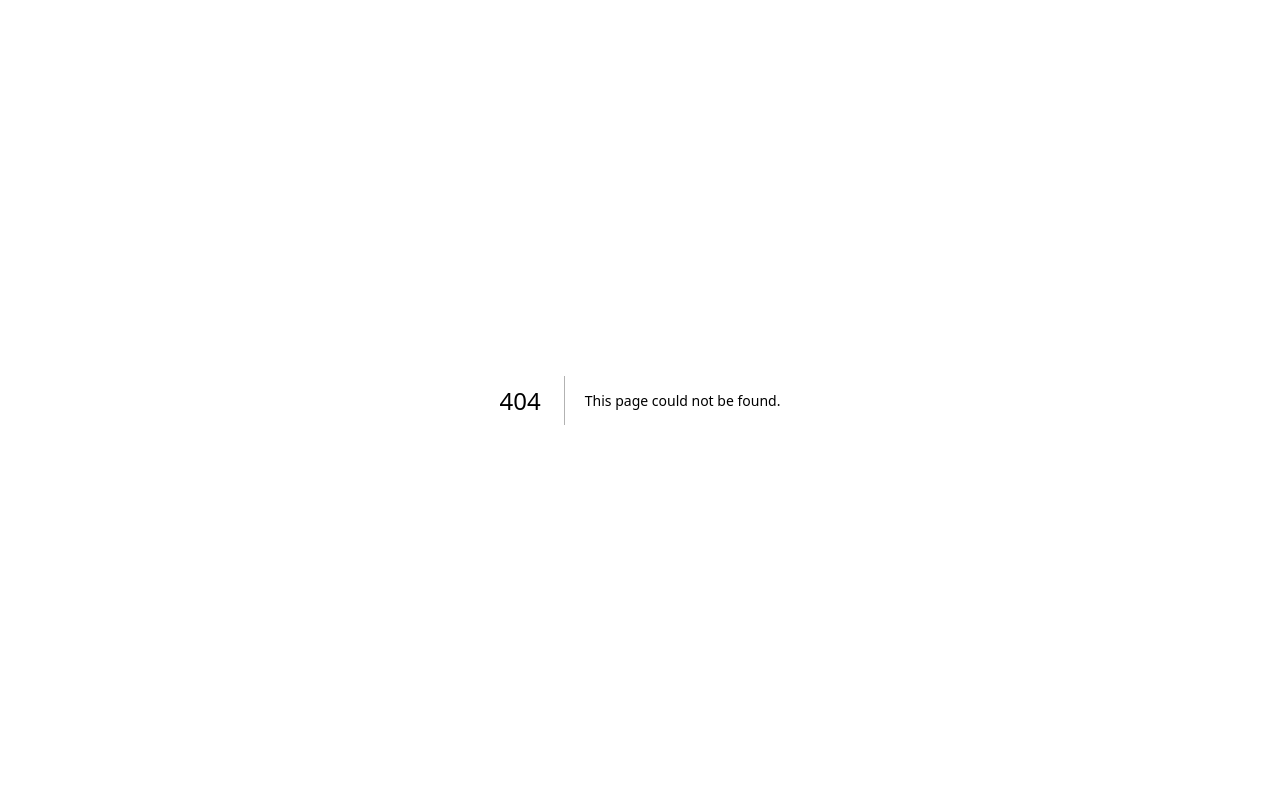
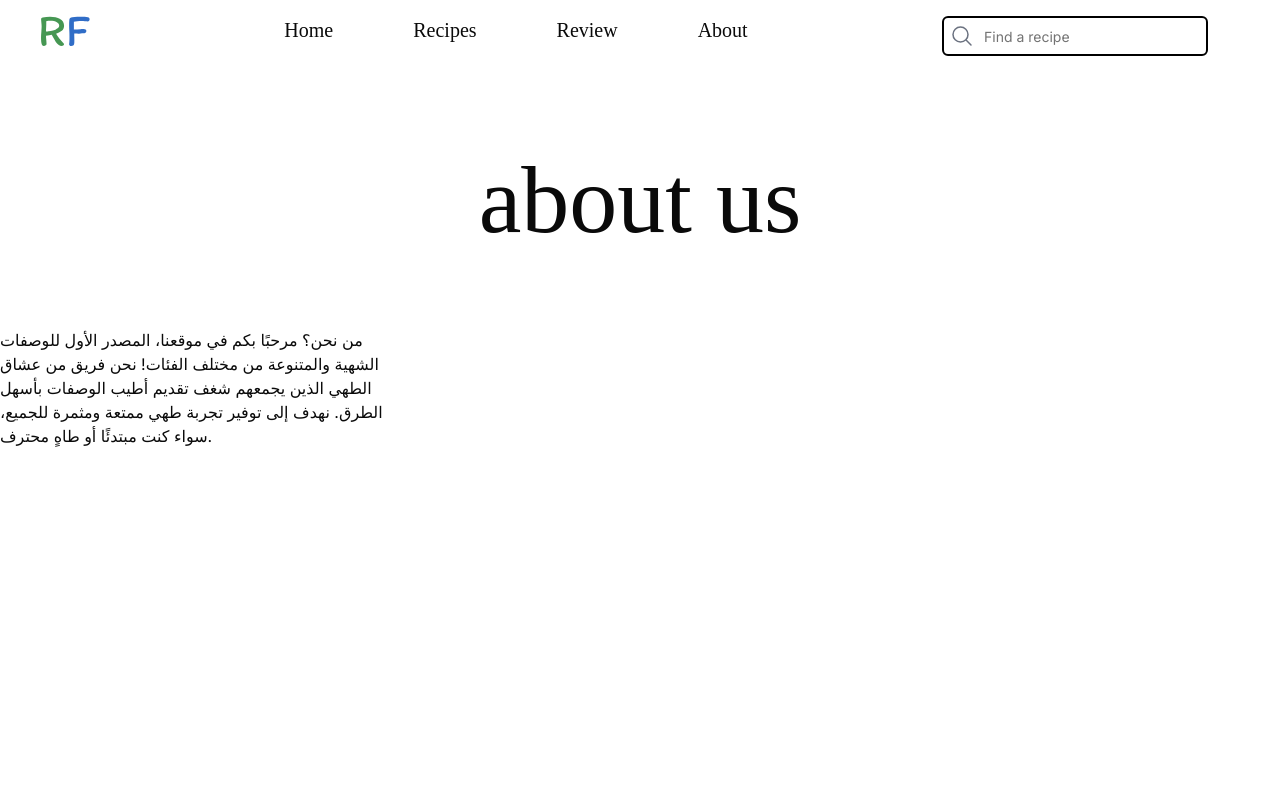
Before and after one commit to hadilyahi/Food-Recipes-, a Next.js app: page /About in a window 1280 px wide. Before the commit this address had no page. Shown: the top 800 px of the page. Built offline with nearby package versions, Linux system fonts and the light colour scheme.

Commit message:
create route of pages

```diff
--- /dev/null
+++ b/src/app/About/page.tsx
@@ -0,0 +1,23 @@
+import React from "react";
+
+function About() {
+  return (
+    <>
+      <div>
+        <h1 className="flex justify-center items-center text-8xl font-itim p-20">
+          about us
+        </h1>
+      </div>
+      <div className="w-[386px]">
+        <p className="">
+          من نحن؟ مرحبًا بكم في موقعنا، المصدر الأول للوصفات الشهية والمتنوعة من
+          مختلف الفئات! نحن فريق من عشاق الطهي الذين يجمعهم شغف تقديم أطيب
+          الوصفات بأسهل الطرق. نهدف إلى توفير تجربة طهي ممتعة ومثمرة للجميع،
+          سواء كنت مبتدئًا أو طاهٍ محترف.
+        </p>
+      </div>
+    </>
+  );
+}
+
+export default About;
--- /dev/null
+++ b/src/app/Recipes/page.tsx
@@ -0,0 +1,11 @@
+import React from 'react'
+
+function Recipes() {
+  return (
+    <div>
+
+    </div>
+  )
+}
+
+export default Recipes
--- /dev/null
+++ b/src/app/Review/page.tsx
@@ -0,0 +1,11 @@
+import React from 'react'
+
+function Review() {
+  return (
+    <div>
+
+    </div>
+  )
+}
+
+export default Review
--- a/src/app/globals.css
+++ b/src/app/globals.css
@@ -67,3 +67,7 @@
     @apply bg-background text-foreground;
   }
 }
+
+main {
+  flex: 1;
+}
--- a/src/app/CompoPage1/NavBar.tsx
+++ b/src/app/home/CompoPage1/NavBar.tsx
@@ -3,6 +3,7 @@ import { Input } from "@/components/ui/input";
 import { MagnifyingGlassIcon } from '@heroicons/react/24/outline';
 
 import React from "react";
+import Link from "next/link";
 
 const NavBar = () => {
   return (
@@ -12,9 +13,10 @@ const NavBar = () => {
           <Image src="/RF.svg" alt="شعار" width={50} height={50} />
         </div>
         <div className="flex gap-20 relative">
-          <a href="" className="font-itim text-xl hover:text-red-600">Home</a>
+        <Link href={"/home"}><button className="font-itim text-xl hover:text-red-600">Home</button></Link>
           <div className="group relative">
-            <a href="" className="font-itim text-xl hover:text-red-600">Recipes</a>
+          <Link href={"/Recipes"}><button className="font-itim text-xl hover:text-red-600">Recipes</button></Link>
+
             <div className="absolute left-1/2 w-[407px] h-[212px] transform -translate-x-1/2 mt-2 bg-white border border-gray-300 rounded-lg shadow-lg opacity-0 group-hover:opacity-100 transition-opacity duration-300 flex flex-col items-center">
 
               <h3 className="text-lg font-acme mt-4">Choose your category!</h3>
@@ -42,8 +44,9 @@ const NavBar = () => {
               </div>
             </div>
           </div>
-          <a href="" className="font-itim text-xl hover:text-red-600">Review</a>
-          <a href="" className="font-itim text-xl hover:text-red-600">About</a>
+          <Link href={"/Recipes"}><button className="font-itim text-xl hover:text-red-600">Review</button></Link>
+
+         <Link href={"/About"}><button className="font-itim text-xl hover:text-red-600">About</button></Link>
         </div>
         <div className="relative flex items-center">
           <Input
--- /dev/null
+++ b/src/app/home/page.tsx
@@ -0,0 +1,16 @@
+import React from "react";
+import Section from "./CompoPage1/Section1";
+import Section2 from "./CompoPage1/Section2";
+import { Layout } from "lucide-react";
+
+function Page() {
+  return (
+    <div>
+      <Section />
+      <hr className="mb-8 border-2" />
+      <Section2 />
+    </div>
+  );
+}
+
+export default Page;
--- /dev/null
+++ b/src/app/index.tsx
@@ -0,0 +1,14 @@
+import { useRouter } from 'next/router';
+import { useEffect } from 'react';
+
+const IndexPage = () => {
+  const router = useRouter();
+
+  useEffect(() => {
+    router.push('/home');
+  }, [router]);
+
+  return null; // يمكنك وضع مؤشر تحميل هنا إذا أردت
+};
+
+export default IndexPage;
--- a/src/app/layout.tsx
+++ b/src/app/layout.tsx
@@ -1,11 +1,13 @@
 import type { Metadata } from "next";
 import { Inter } from "next/font/google";
 import "./globals.css";
+import NavBar from "./home/CompoPage1/NavBar"; // تأكد من تعديل المسار إذا لزم الأمر
+import Fotter from "./home/CompoPage1/Fotter";
 
 const inter = Inter({ subsets: ["latin"] });
 
 export const metadata: Metadata = {
-  title: "Create Next App",
+  title: "Food Recipes",
   description: "Generated by create next app",
 };
 
@@ -16,7 +18,13 @@ export default function RootLayout({
 }>) {
   return (
     <html lang="en">
-      <body className={inter.className}>{children}</body>
+      <body className={inter.className}>
+        <NavBar />
+        <main style={{ minHeight: 'calc(100vh - 100px)' }}> {/* تعديل ارتفاع المحتوى الرئيسي */}
+          {children}
+        </main>
+        <Fotter />
+      </body>
     </html>
   );
 }
--- a/src/app/page.tsx
+++ b/src/app/page.tsx
@@ -1,29 +1,26 @@
 "use client";
-import Image from "next/image";
-import NavBar from "./CompoPage1/NavBar";
 import { Helmet } from "react-helmet";
 import { useEffect } from "react";
-import Section from "./CompoPage1/Section1";
-import Section2 from "./CompoPage1/Section2";
-import Fotter from "./CompoPage1/Fotter";
+
+import Page from "./home/page";
+import { useRouter } from "next/router";
 
 export default function Home() {
+
+
+
   useEffect(() => {
     document.title = "Food Recipes";
   }, []);
   return (
     <>
       <Helmet>
-        <title>اسم الموقع</title>
         <link rel="icon" href="/RF.svg" />
         <meta property="og:image" content="/RF.svg" />
       </Helmet>
+
       <div className="flex flex-col ">
-        <NavBar  />
-        <Section/>
-        <hr className="mb-8 border-2"/>
-        <Section2/>
-        <Fotter/>
+        <Page />
       </div>
     </>
   );
```
Also changed, not shown: src/app/home/CompoPage1/Fotter.tsx (renamed from src/app/CompoPage1/Fotter.tsx), src/app/home/CompoPage1/Section1.tsx (renamed from src/app/CompoPage1/Section1.tsx), src/app/home/CompoPage1/Section2.tsx (renamed from src/app/CompoPage1/Section2.tsx).
